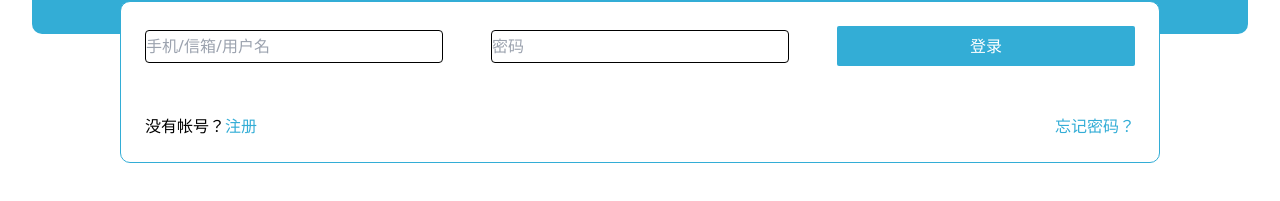
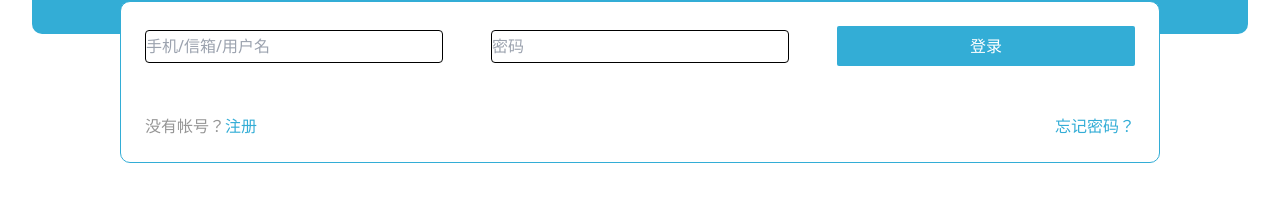
Before and after one commit to katelove/wallet, a Vue app: page /login in a window 1280 px wide. Shown: the part 209-410 px from the top of the page. Built offline with nearby package versions, Linux system fonts and the light colour scheme.

Commit message:
add text color

```diff
--- a/src/components/Login.vue
+++ b/src/components/Login.vue
@@ -6,7 +6,7 @@
       <Input class="w-75 h-8.5 m-6" placeholder="密码" />
       <Button class="w-75 h-10 m-6">登录</Button>
       <div class="flex justify-between m-6">
-        <p>没有帐号？<span class="text-melancholyBlue">注册</span></p>
+        <p class="text-yewLime">没有帐号？<span class="text-melancholyBlue">注册</span></p>
         <p class="text-melancholyBlue">忘记密码？</p>
       </div>
     </BlueContainer>
```
